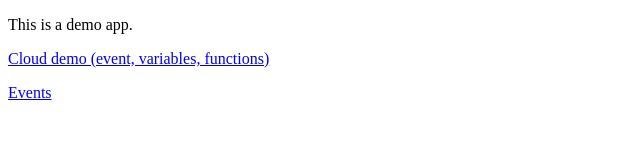
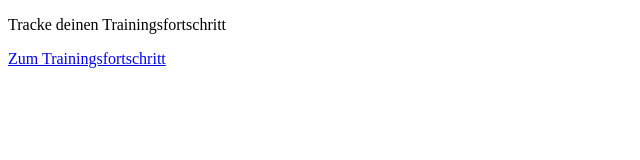
Before and after one commit to snoopjust/HantelApp, a plain HTML site: page public/index.html in a window 1280 px wide. Shown: the whole page, without its empty margins (0-640 px from the left). Drawn offline with Linux system fonts and the light colour scheme.

Commit message:
Frontend Anpassung

```diff
--- a/public/index.html
+++ b/public/index.html
@@ -4,13 +4,13 @@
 <head>
     <meta charset="UTF-8">
     <meta name="viewport" content="width=device-width, initial-scale=1.0">
-    <title>Particle Demo App</title>
+    <title>Particle Hantel App</title>
 </head>
 
 <body>
-    <p>This is a demo app.</p>
-    <p><a href="/iot-hantel.html">Cloud demo (event, variables, functions)</a></p>
-    <p><a href="/events.html">Events</a></p>
+    <p>Tracke deinen Trainingsfortschritt</p>
+    <p><a href="/iot-hantel.html">Zum Trainingsfortschritt</a></p>
+    <!-- <p><a href="/events.html">Events</a></p> -->
 </body>
 
 </html>
```
Also changed, not shown: public/iot-hantel.html (+2 -2 lines).
